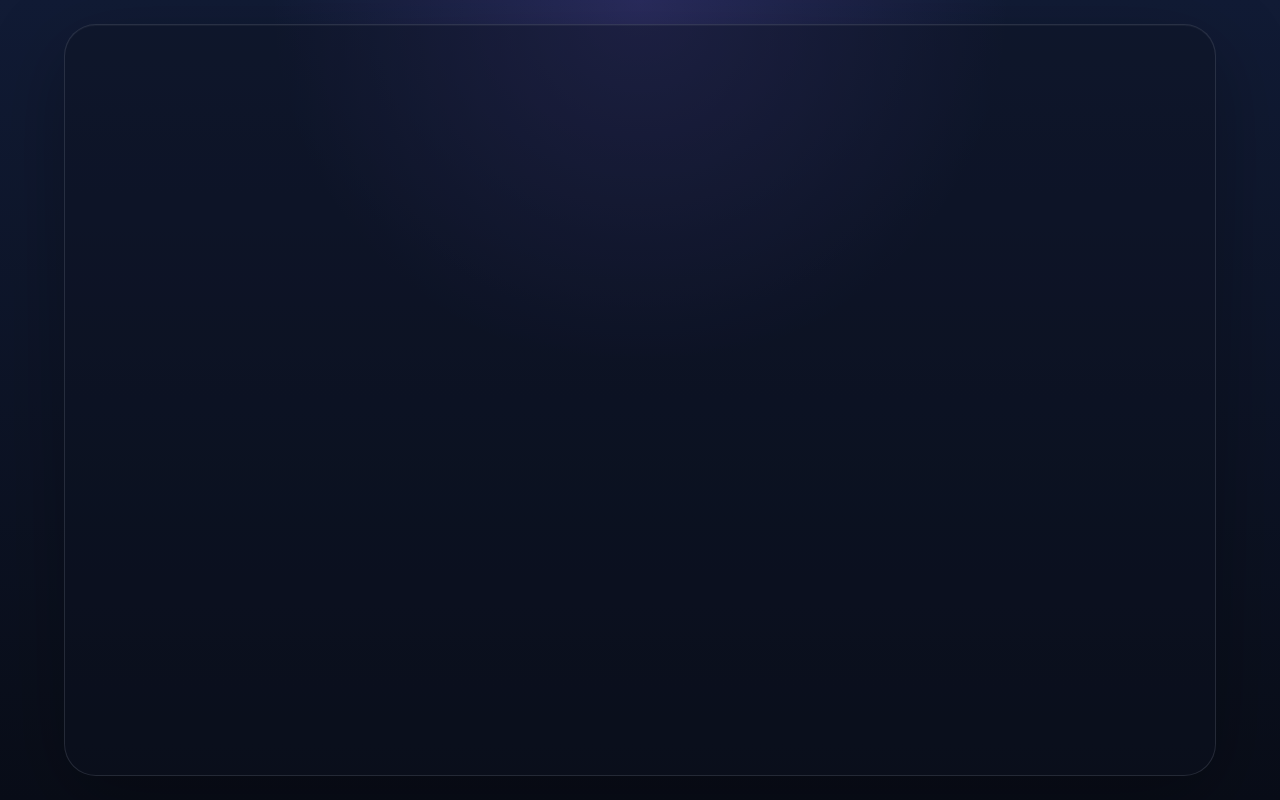
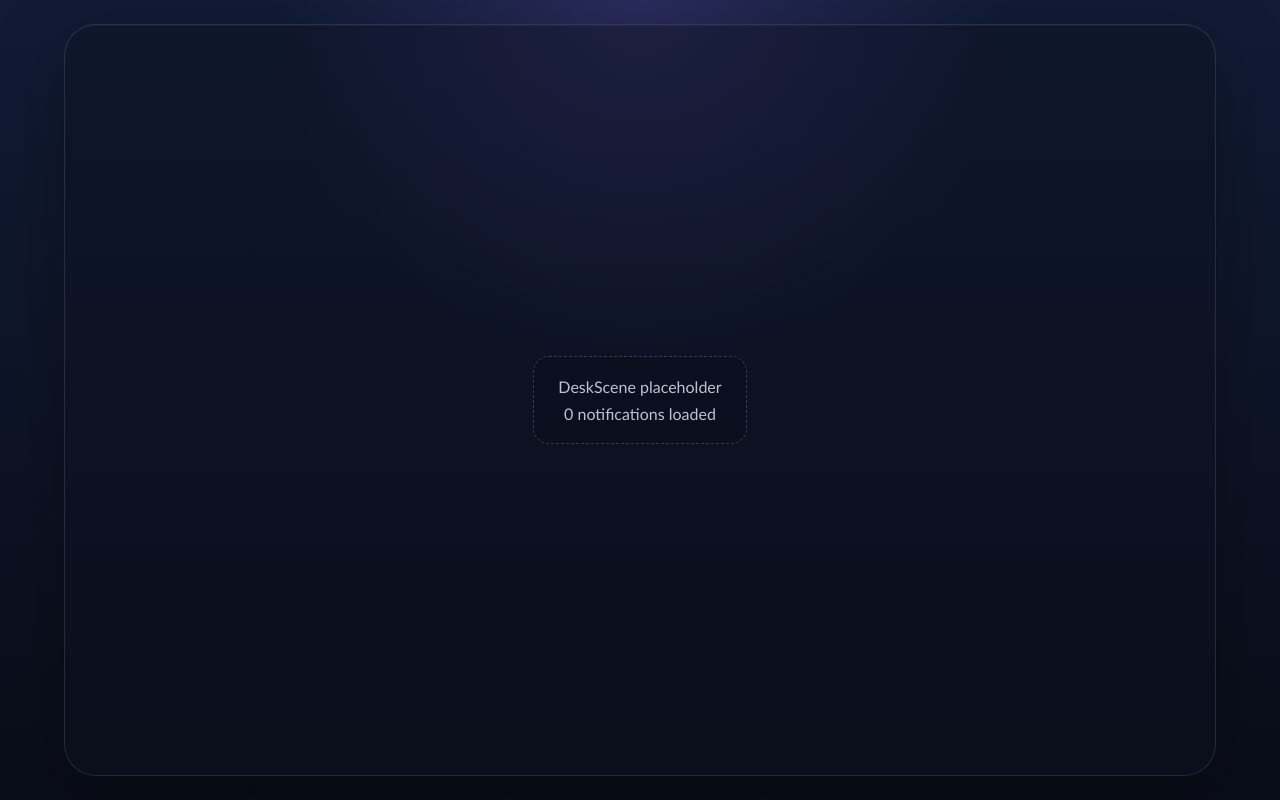
Before and after one commit to gulkily/arkos-frontend, a React (Vite) app: page / in a window 1280 px wide. Built offline with nearby package versions, Linux system fonts and the light colour scheme.

Commit message:
feat: add desk scene component contract

```diff
--- a/src/App.jsx
+++ b/src/App.jsx
@@ -1,7 +1,9 @@
+import DeskScene from "./components/DeskScene";
+
 export default function App() {
   return (
     <main className="app-shell">
-      <section className="scene-stage" aria-label="Desk scene stage" />
+      <DeskScene notifications={[]} />
     </main>
   );
 }
--- /dev/null
+++ b/src/components/DeskScene.jsx
@@ -0,0 +1,10 @@
+export default function DeskScene({ notifications }) {
+  return (
+    <section className="scene-stage" aria-label="Desk scene stage">
+      <div className="scene-stage__placeholder">
+        <p>DeskScene placeholder</p>
+        <span>{notifications.length} notifications loaded</span>
+      </div>
+    </section>
+  );
+}
--- a/src/styles.css
+++ b/src/styles.css
@@ -31,9 +31,27 @@ body {
 .scene-stage {
   width: min(100%, 72rem);
   min-height: calc(100vh - 3rem);
+  display: grid;
+  place-items: center;
   border: 1px solid rgba(226, 232, 255, 0.12);
   border-radius: 2rem;
   background: rgba(12, 17, 32, 0.42);
   box-shadow: inset 0 1px 0 rgba(255, 255, 255, 0.04),
     0 24px 80px rgba(0, 0, 0, 0.28);
 }
+
+.scene-stage__placeholder {
+  display: grid;
+  gap: 0.5rem;
+  padding: 1.25rem 1.5rem;
+  border-radius: 1rem;
+  border: 1px dashed rgba(226, 232, 255, 0.2);
+  color: rgba(235, 240, 255, 0.8);
+  text-align: center;
+  background: rgba(9, 12, 24, 0.34);
+}
+
+.scene-stage__placeholder p,
+.scene-stage__placeholder span {
+  margin: 0;
+}
```
Also changed, not shown: 1 other file (tests, documents, lock files or other folders).
